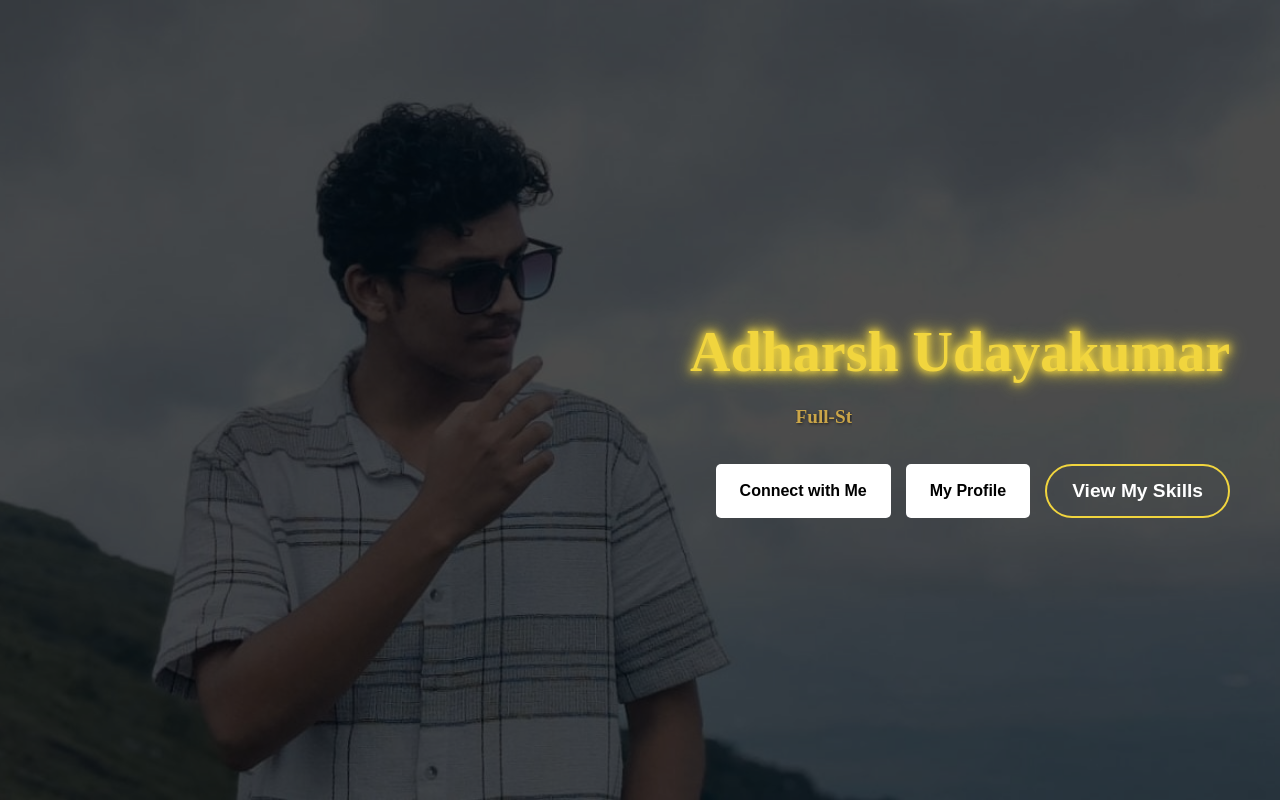
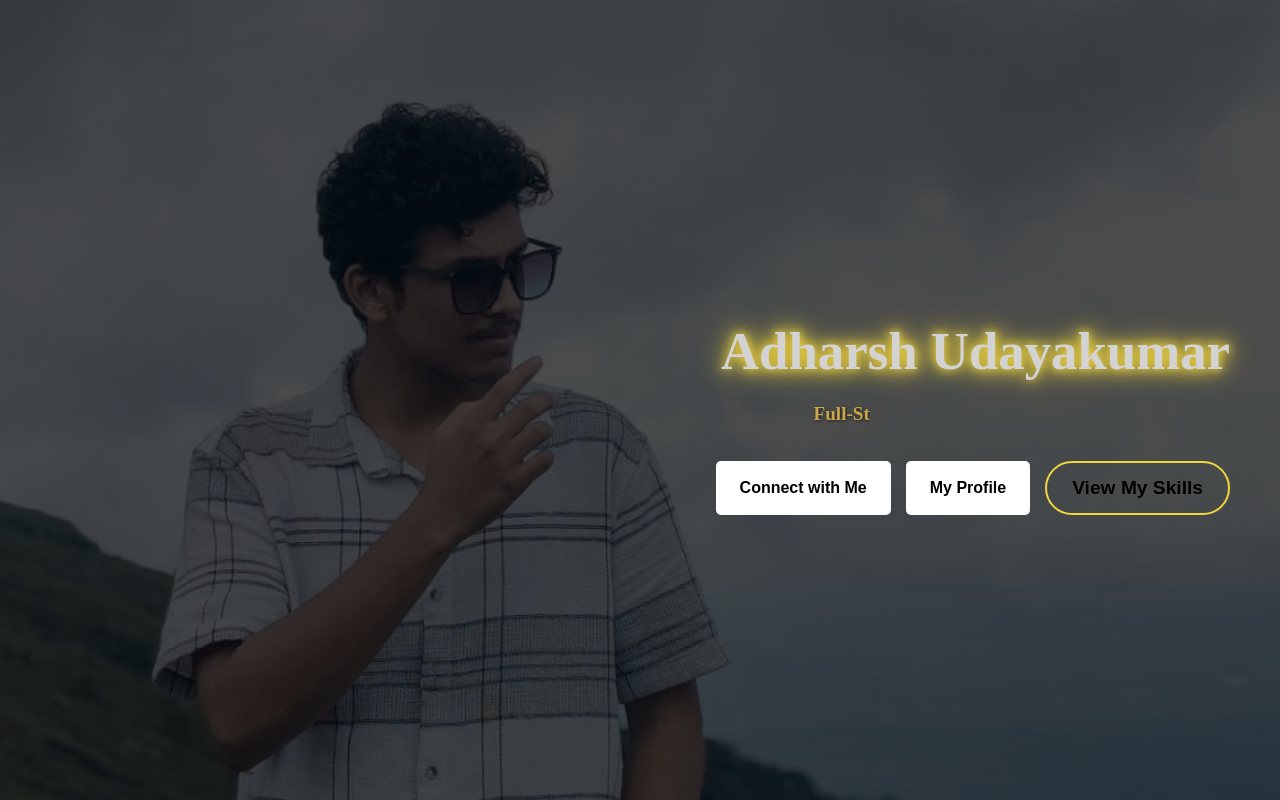
Before and after one commit to Adharsh0/mypage, a React (Vite) app: page / in a window 1280 px wide. Built offline with nearby package versions, Linux system fonts and the light colour scheme.

Commit message:
change38

```diff
--- a/src/components/EndSection.css
+++ b/src/components/EndSection.css
@@ -113,7 +113,23 @@
       opacity: 1;
   }
 }
+.download-button {
+  font-size: 18px;
+  padding: 15px 30px;
+  background-color:goldenrod; /* Gold color for download button */
+  color: #fff;
+  text-decoration: none;
+  border-radius: 30px;
+  font-weight: bold;
+  margin-top: 20px;
+  margin-left: 3%;
+  display: inline-block;
+  transition: background-color 0.3s ease;
+}
 
+.download-button:hover {
+  background-color:#6a5acd; /* Darker shade of gold */
+}
 /* Media Queries for Small Screens (Tablets and Mobile) */
 @media (max-width: 768px) {
   .title {
@@ -152,20 +168,3 @@
     padding: 10px 20px; /* Adjust padding for small mobile screens */
 }
 }
-.download-button {
-  font-size: 18px;
-  padding: 15px 30px;
-  background-color:goldenrod; /* Gold color for download button */
-  color: #fff;
-  text-decoration: none;
-  border-radius: 30px;
-  font-weight: bold;
-  margin-top: 20px;
-  margin-left: 3%;
-  display: inline-block;
-  transition: background-color 0.3s ease;
-}
-
-.download-button:hover {
-  background-color:#6a5acd; /* Darker shade of gold */
-}
--- a/src/components/HeroSection.css
+++ b/src/components/HeroSection.css
@@ -1,4 +1,3 @@
-/* Hero container */
 .hero-container {
     display: flex;
     justify-content: flex-end; /* Align content to the right */
@@ -58,7 +57,7 @@
 /* Typing Animation for the roles */
 .typewriter {
     display: inline-block;
-    /* Blinking cursor */
+
     white-space: nowrap;
     overflow: hidden; /* Hide overflowing text */
     font-size: 1.2rem;
@@ -120,7 +119,7 @@
 
 .outline-btn a {
     text-decoration: none;
-    color: white;
+    color: black;
 }
 
 .outline-btn:hover {
@@ -167,15 +166,6 @@
     100% {
         text-shadow: 0 0 5px #ffd700, 0 0 10px #ffd700, 0 0 15px #ffd700;
     }
-}
-.hero-content h1 {
-    font-size: 3.3rem;
-    font-weight: 700;
-    margin-bottom: 20px;
-    line-height: 1.2;
-    color: #d3d3d3;
-    text-shadow: 0 0 5px #ffd700, 0 0 10px #ffd700, 0 0 15px #ffd700;
-    animation: glowing 1.5s infinite alternate, fadeInSlideUp 1s ease-out;
 }
 
 /* Media Query for smaller screens */
@@ -237,67 +227,3 @@
         padding: 20px; /* Adjust padding */
     }
 }
-@keyframes rotateFade {
-    0% {
-        opacity: 0;
-        transform: rotate(-10deg) translateY(20px);
-    }
-    50% {
-        opacity: 0.8;
-        transform: rotate(5deg) translateY(10px);
-    }
-    100% {
-        opacity: 1;
-        transform: rotate(0) translateY(0);
-    }
-}
-
-@keyframes rotatingGlow {
-    0% {
-        text-shadow: 0 0 5px #ffd700, 0 0 10px #ffd700, 0 0 20px #ffd700;
-    }
-    50% {
-        text-shadow: 0 0 15px #ffd700, 0 0 25px #ffd700, 0 0 35px #ffd700;
-    }
-    100% {
-        text-shadow: 0 0 5px #ffd700, 0 0 10px #ffd700, 0 0 15px #ffd700;
-    }
-}
-
-/* Apply animations */
-.hero-content h1 {
-    font-size: 3.5rem;
-    font-weight: bold;
-    margin-bottom: 20px;
-    color: #ffd700;
-    animation: rotatingGlow 2s infinite alternate, rotateFade 1.5s ease-out;
-}
-/* Animation for the name */
-@keyframes fadeInSlideUp {
-    0% {
-        opacity: 0;
-        transform: translateY(20px); /* Slide up effect */
-    }
-    50% {
-        opacity: 0.5;
-    }
-    100% {
-        opacity: 1;
-        transform: translateY(0); /* Reset position */
-    }
-}
-
-/* Glowing animation for the name */
-@keyframes glowing {
-    0% {
-        text-shadow: 0 0 5px #ffd700, 0 0 10px #ffd700, 0 0 15px #ffd700;
-    }
-    50% {
-        text-shadow: 0 0 10px #ffd700, 0 0 20px #ffd700, 0 0 30px #ffd700;
-    }
-    100% {
-        text-shadow: 0 0 5px #ffd700, 0 0 10px #ffd700, 0 0 15px #ffd700;
-    }
-}
-
-/* Heading with updated animation */
```
